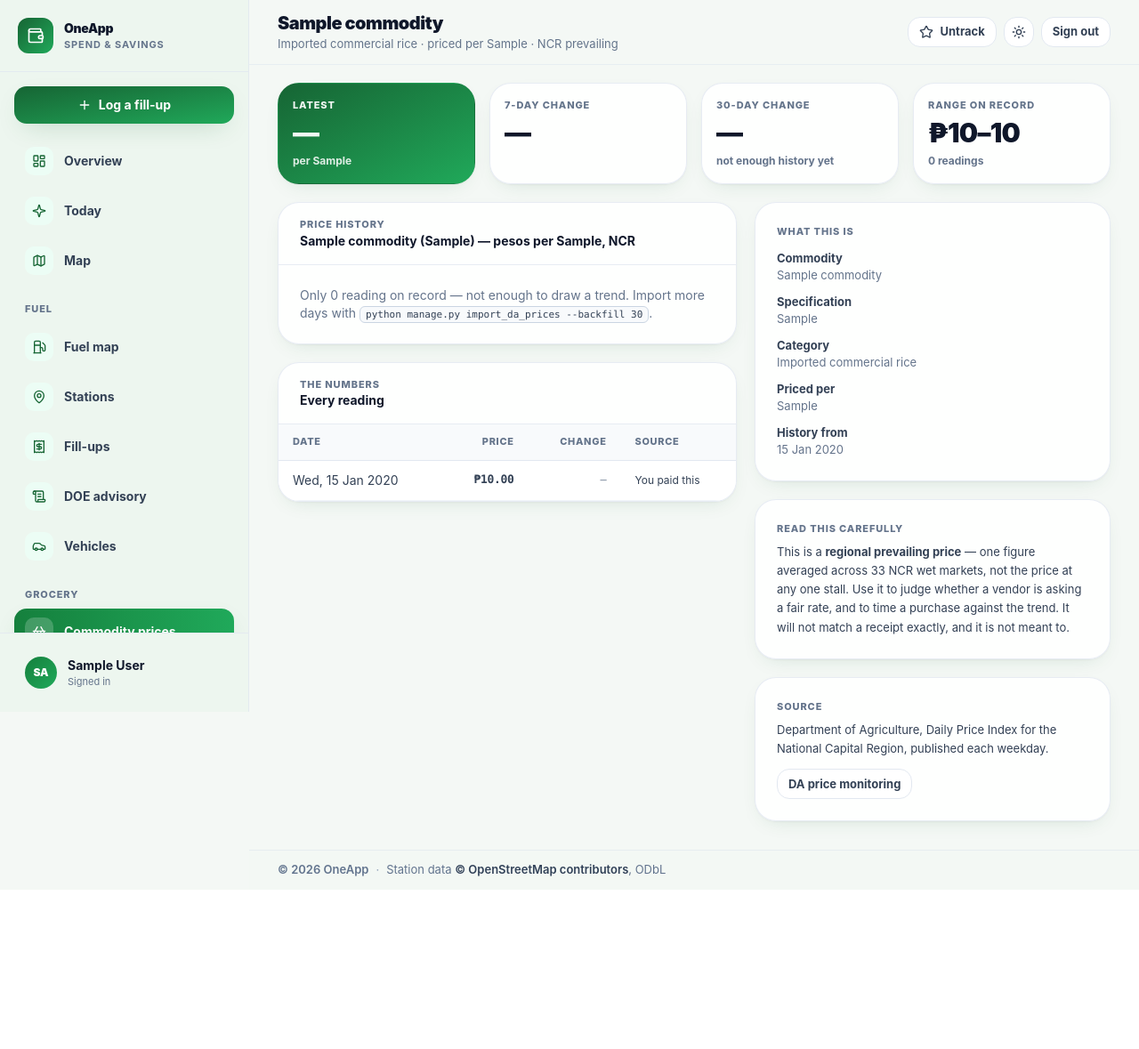
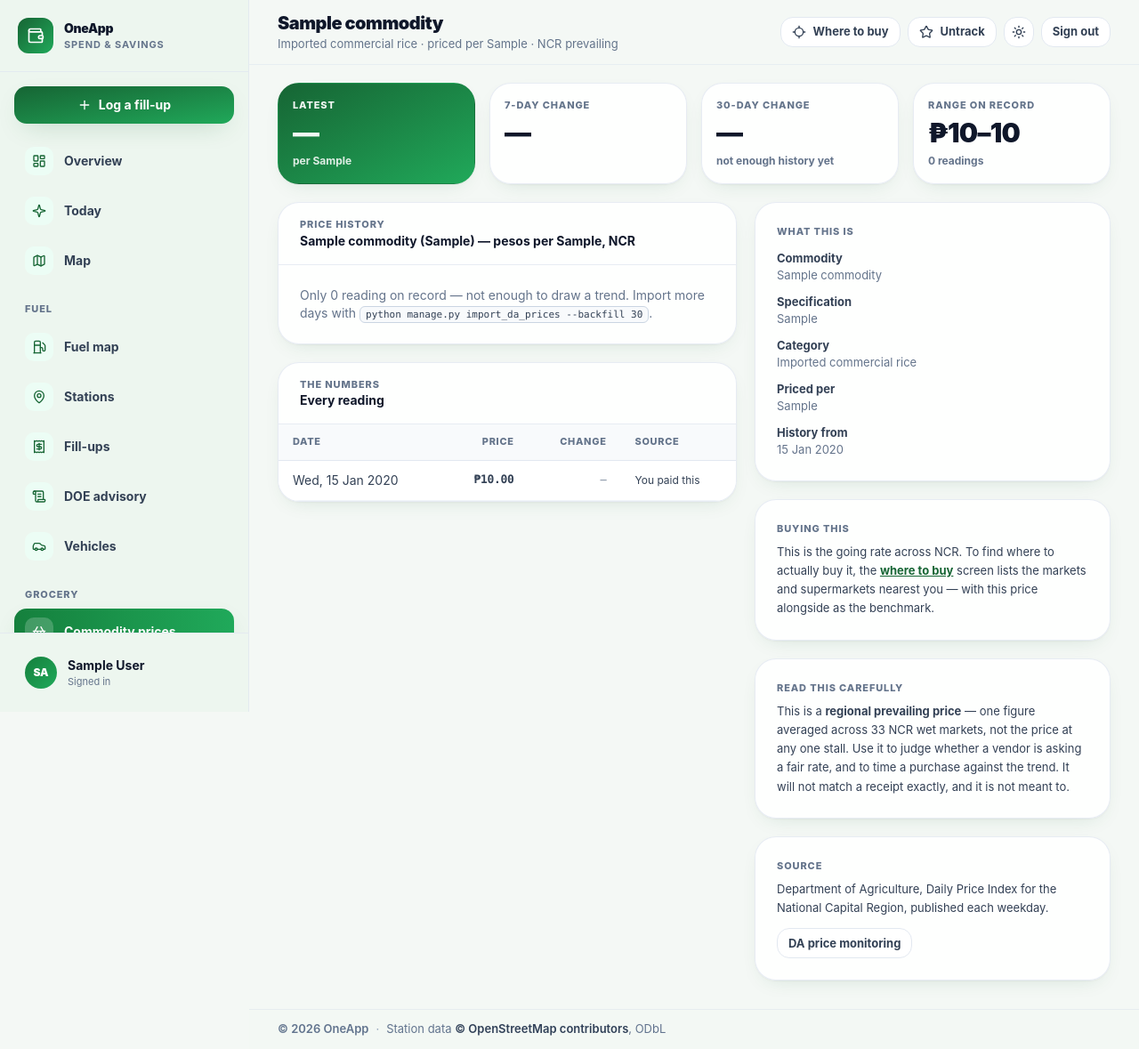
Before and after one commit to markian1420/oneapp, a Django app: page /grocery/1/ in a window 1280 px wide. Shown: the whole page at 89% size. Before the commit the page ends 985 px from the top, so only its background shows below. Run offline with Django 5.2, Linux system fonts and the light colour scheme; a user stored in the database is signed in; tables that the repository leaves empty hold one stand-in row (values such as "Sample post"); style sheets or scripts are compiled from the project's sources; some libraries are stand-ins or nearby versions.

Commit message:
Link commodity prices to where to buy, and map the shops promos name
Commodity prices stay exactly as they were - the DA daily index, the charts,
the movers - and gain a way out to the rest of the app. Every commodity now
links to "where to buy", carrying its own name as the search and its regional
price as the benchmark. The two screens were answering halves of the same
question without knowing about each other.

Clothing shops imported: 886 in Metro Manila, including 25 Uniqlo, 20
Penshoppe, 17 Bench, 11 H&M. This is what makes a card promo land somewhere.
Promos name the shop - "15% OFF at Guess", "0% Installment at Levi's" - not the
mall containing it, so with only malls on the map nine of them had nothing to
attach to. They do now.

Standing at a Levi's, the screen puts that Levi's first with its installment
offer, then a Guess 250m away with 15% off ahead of a Hush Puppies 10m away
with nothing. Further but worth going to beats nearer but ordinary, which is
the whole point of ranking on more than distance.

Noted in troubleshooting: SQLite takes one writer, so two imports at once
collide with "database is locked". Found by doing exactly that.

235 tests.

```diff
--- a/apps/grocery/views.py
+++ b/apps/grocery/views.py
@@ -41,6 +41,7 @@ def commodities(request):
         Column("month", "30 days", align="right",
                note="Change against the nearest reading a month earlier."),
         Column("points", "Readings", order_by=("reading_count",), align="right"),
+        Column("actions", "", align="right"),
     ]
 
     table = build_table(
--- a/templates/grocery/_commodity_results.html
+++ b/templates/grocery/_commodity_results.html
@@ -45,6 +45,10 @@
               {% endif %}
             </td>
             <td class="text-right mono">{{ commodity.movement.points }}</td>
+            <td class="whitespace-nowrap text-right">
+              <a href="{% url 'spend:where' %}?category=grocery&q={{ commodity.name|urlencode }}"
+                 class="btn-ghost btn-sm">Where to buy</a>
+            </td>
           </tr>
         {% endfor %}
       </tbody>
--- a/templates/grocery/commodity_detail.html
+++ b/templates/grocery/commodity_detail.html
@@ -10,6 +10,11 @@
 {% endblock %}
 
 {% block topbar_actions %}
+  <a href="{% url 'spend:where' %}?category=grocery&q={{ commodity.name|urlencode }}"
+     class="btn-ghost btn-sm">
+    {% include "partials/_icon.html" with name="locate" class="h-4 w-4" %}
+    <span class="hidden sm:inline">Where to buy</span>
+  </a>
   <form method="post" action="{% url 'grocery:commodity_track' commodity.pk %}">
     {% csrf_token %}
     <input type="hidden" name="next" value="{{ request.get_full_path }}">
@@ -186,6 +191,17 @@
     </div>
 
     <div class="panel panel-pad">
+      <p class="eyebrow">Buying this</p>
+      <p class="mt-2 text-[13px] leading-relaxed text-ink-soft dark:text-slate-400">
+        This is the going rate across NCR. To find where to actually buy it, the
+        <a href="{% url 'spend:where' %}?category=grocery&q={{ commodity.name|urlencode }}"
+           class="font-bold text-brand-700 underline dark:text-brand-400">where to buy</a>
+        screen lists the markets and supermarkets nearest you &mdash; with this price
+        alongside as the benchmark.
+      </p>
+    </div>
+
+    <div class="panel panel-pad">
       <p class="eyebrow">Read this carefully</p>
       <p class="mt-2 text-[13px] leading-relaxed text-ink-soft dark:text-slate-400">
         This is a <strong>regional prevailing price</strong> &mdash; one figure averaged
```
Also changed, not shown: README.md.
